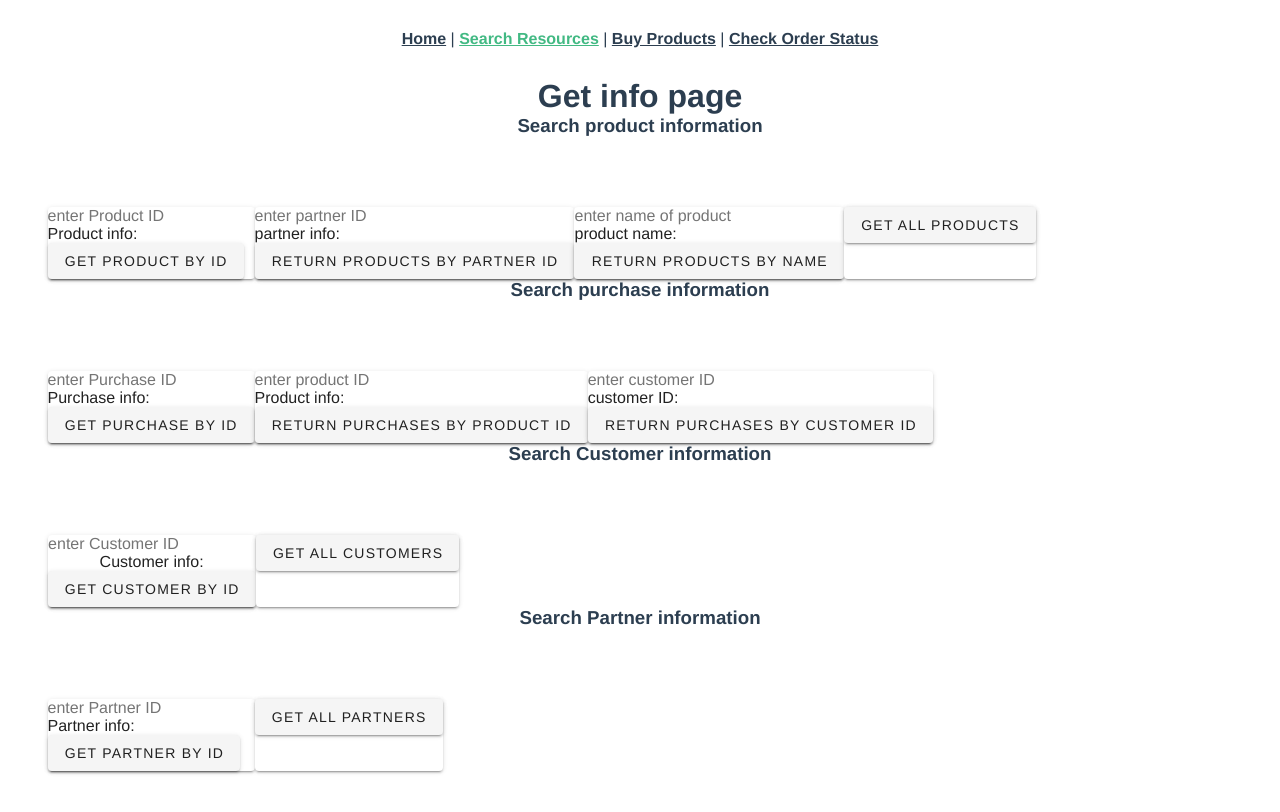
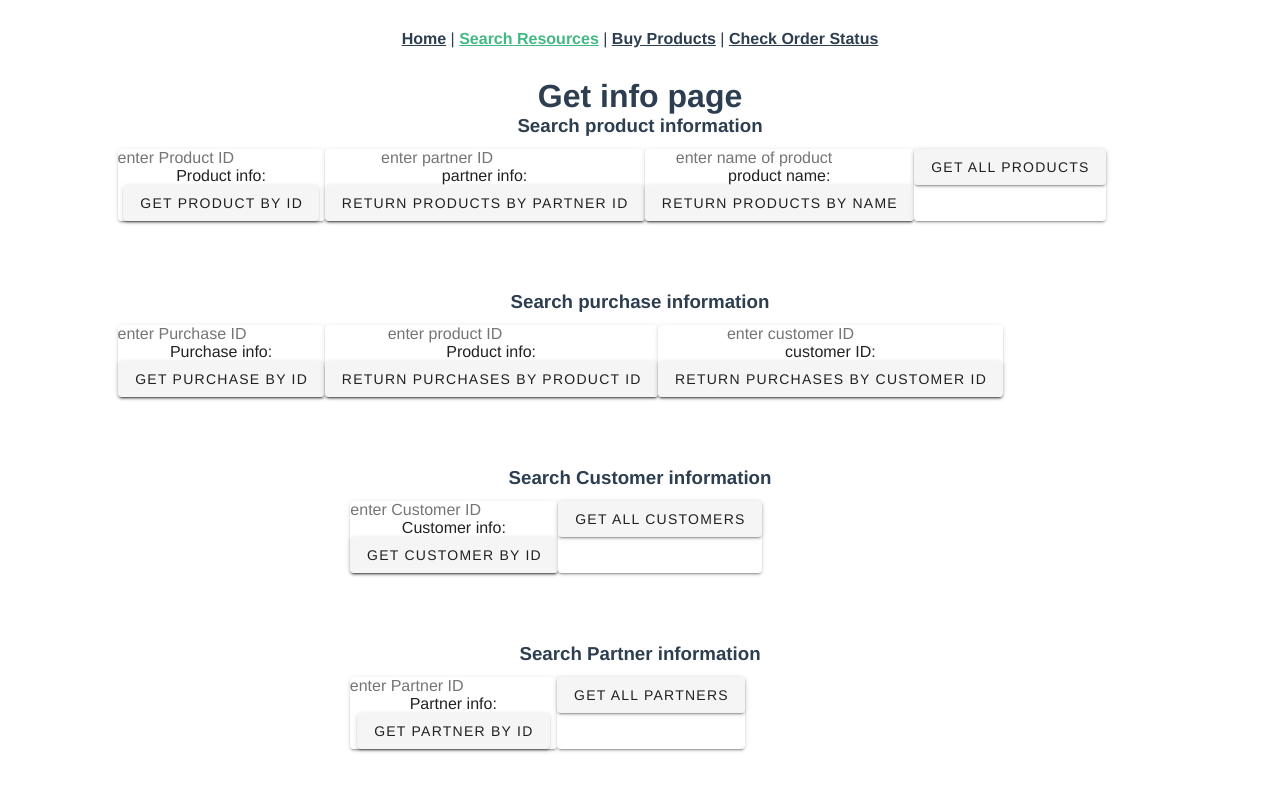
Before and after one commit to paulinusia/instantRamen_client, a Vue app: page /search in a window 1280 px wide. Shown: the top 812 px of the page. Built offline with nearby package versions, Linux system fonts and the light colour scheme; the HTML template or start-up script is replaced by a standard one.

Commit message:
styling of search page
Signed-off-by: Linette V Maliakal <lmaliakal21@gmail.com>

```diff
--- a/src/components/search/Customer.vue
+++ b/src/components/search/Customer.vue
@@ -75,14 +75,16 @@ export default {
       .get('http://localhost:8081/customerservice/customer/'+ this.customerRequest)
       .then(response => {this.customer = console.log(response.data)});
     }
-},
+  },
 }
 
 </script>
 
 <style scoped>
 .row{
-  margin-top: 5%;
+  margin-top: 0%;
+  margin-bottom: 5%;
+  margin-left: 25%;
   text-align:center;
 }
 </style>
--- a/src/components/search/Partner.vue
+++ b/src/components/search/Partner.vue
@@ -80,8 +80,10 @@ export default {
 </script>
 
 <style scoped>
-.row{
-  margin-top: 5%;
-  text-align:left;
+.row {
+  margin-top: 0%;
+  margin-bottom: 5%;
+  margin-left: 25%;
+  text-align: center;
 }
 </style>
--- a/src/components/search/Product.vue
+++ b/src/components/search/Product.vue
@@ -120,7 +120,9 @@ export default {
 
 <style scoped>
 .row{
-  margin-top: 5%;
-  text-align:left;
+  margin-top: 0%;
+  margin-bottom: 5%;
+  margin-left: 5%;
+  text-align: center;
 }
 </style>
--- a/src/components/search/Purchase.vue
+++ b/src/components/search/Purchase.vue
@@ -109,7 +109,9 @@ export default {
 
 <style scoped>
 .row{
-  margin-top: 5%;
-  text-align:left;
+  margin-top: 0%;
+  margin-bottom: 5%;
+  margin-left: 5%;
+  text-align: center;
 }
 </style>
```
